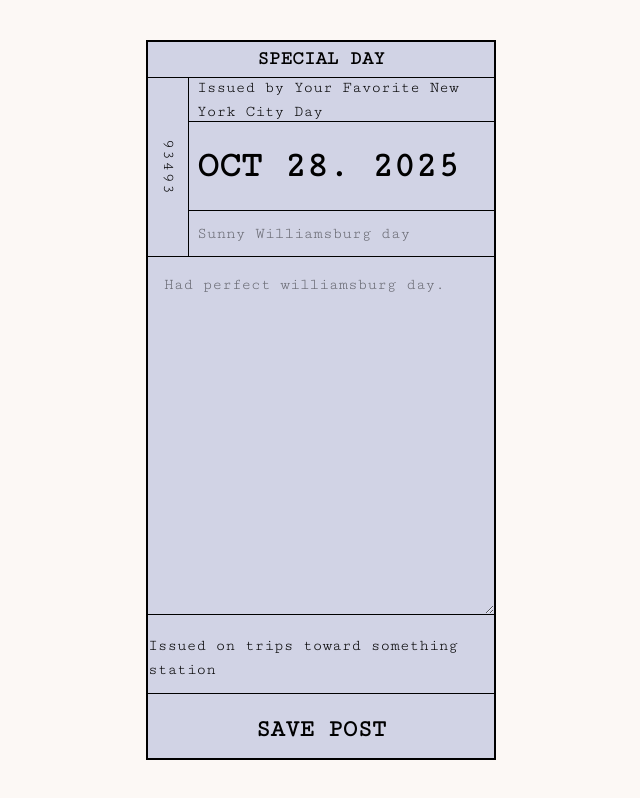
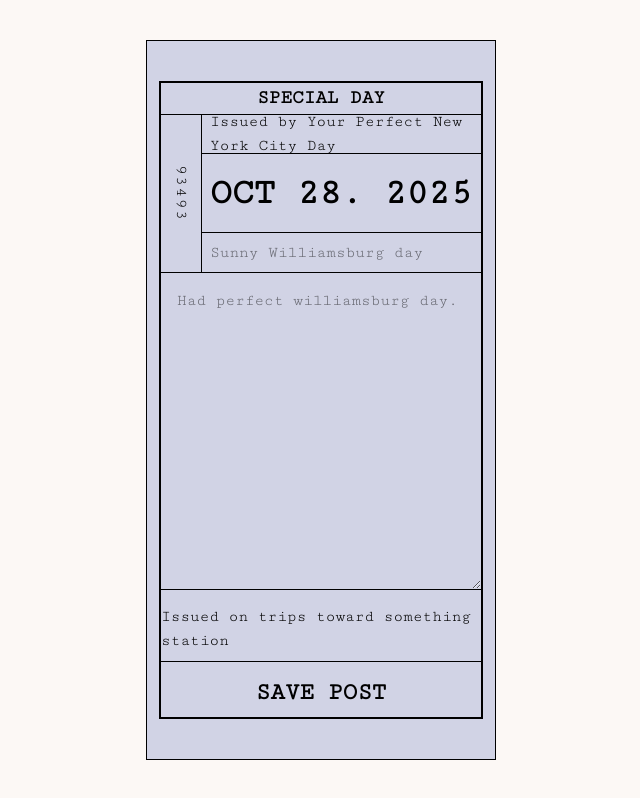
Before and after one commit to jyleerahman/fav-nycday-app, a React (Vite) app: page /create-post in a window 1280 px wide. Shown: the whole page, without its empty margins (319-959 px from the left). Built offline with nearby package versions, Linux system fonts and the light colour scheme; no server answers.

Commit message:
connect supabase

```diff
--- a/package.json
+++ b/package.json
@@ -11,6 +11,7 @@
   "dependencies": {
     "@mapbox/mapbox-gl-geocoder": "^5.1.2",
     "@mapbox/search-js-react": "^1.5.0",
+    "@supabase/supabase-js": "^2.76.1",
     "@tailwindcss/vite": "^4.1.16",
     "axios": "^1.12.2",
     "dotenv": "^17.2.3",
--- a/src/client/routes/Post.tsx
+++ b/src/client/routes/Post.tsx
@@ -1,11 +1,14 @@
 import { useState, useRef, useEffect } from 'react';
 import { useNavigate } from 'react-router-dom';
-
+import { createClient } from "@supabase/supabase-js";
 
 function Post() {
     const [title, setTitle] = useState("")
     const [content, setContent] = useState("")
     const navigate = useNavigate()
+    const supabaseUrl = import.meta.env.VITE_SUPABASE_URL;
+    const supabaseAnonKey = import.meta.env.VITE_SUPABASE_ANON_KEY;
+    const supabase = createClient(supabaseUrl, supabaseAnonKey);
 
     function handleTitleChange(e) {
         setTitle(e.target.value)
@@ -15,7 +18,23 @@ function Post() {
         setContent(e.target.value)
     }
 
-    function handleSavePost() {
+    const handleSavePost = async (e) => {
+        // send data to supabase
+        const newPost = {
+            title: title,
+            content: content
+        }
+
+        try {
+            const { data, error } = await supabase
+                .from("post")
+                .insert([newPost])
+            setTitle("")
+            setContent("")
+        } catch (err) {
+            console.error(err)
+        }
+
         navigate("/feed")
     }
 
@@ -23,8 +42,8 @@ function Post() {
         <>
 
             <div className='h-[100vh] flex flex-col font-["ArchivoNarrow"] items-center justify-center bg-[#fcf8f5]'>
-
-                <div className='border-2 h-[90%] mt-10 m-10 w-[350px] bg-[#d1d3e5]'>
+                <div className='h-[95%] mt-10 m-10 w-[350px] pl-3 pr-3 pt-10 pb-10 border-1 bg-[#d1d3e5]'>
+                    <div className='border-2 h-full w-full'>
                         <div className='border-b-1 h-[5%] flex'>
                             <div className='font-extrabold font-["KGAllofMe"] text-[1.2rem] flex items-center justify-center w-full'>SPECIAL DAY</div>
                         </div>
@@ -34,7 +53,7 @@ function Post() {
                             </div>
                             <div className='flex flex-col w-full'>
                                 <div className='px-2 border-b-1 h-[25%] flex items-center'>
-                                Issued by Your Favorite New York City Day
+                                    Issued by Your Perfect New York City Day
                                 </div>
                                 <div className='px-2 border-b-1 h-[50%] flex items-center text-4xl font-extrabold font-["KGAllofMe"]'>
                                     OCT 28. 2025
@@ -64,7 +83,7 @@ function Post() {
                             </button>
                         </div>
                     </div>
-
+                </div>
             </div>
         </>
     )
```
Also changed, not shown: 1 other file (tests, documents, lock files or other folders). Lines whose indentation alone changed are shown as unchanged.
